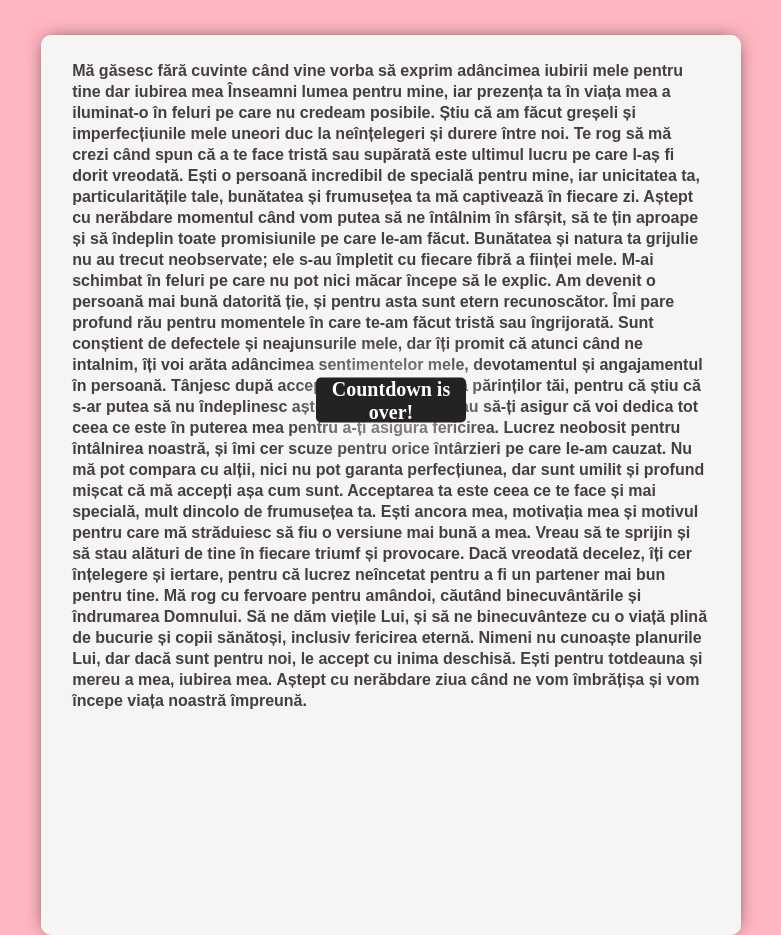
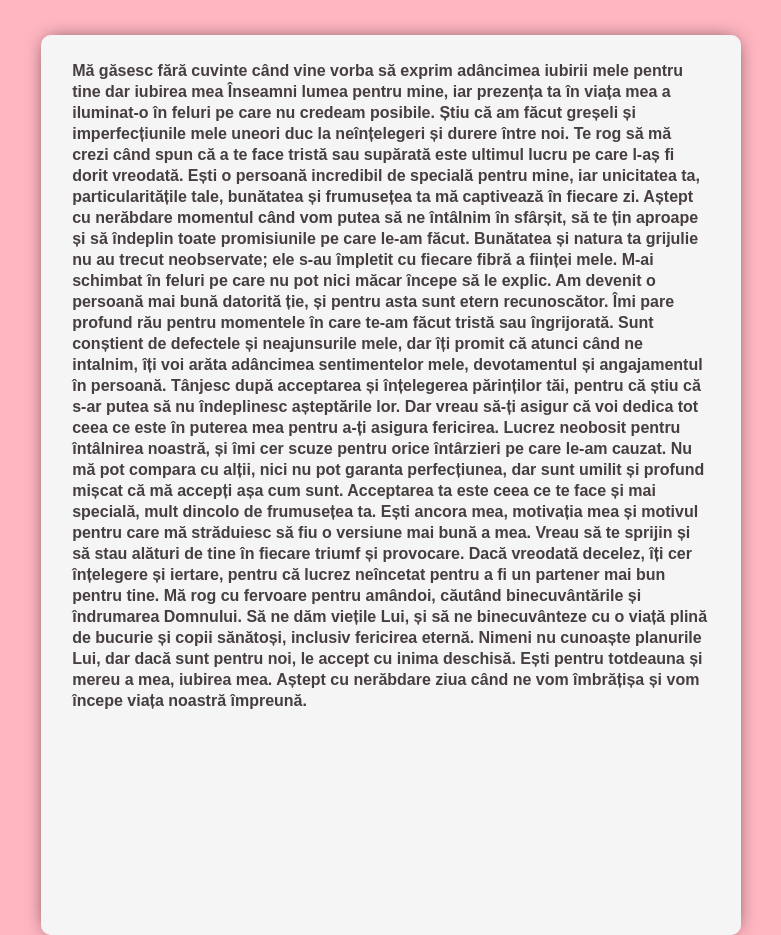
Before and after one commit to Antoniobdc/mylovebday.github.io, a plain HTML site: page index.html in a window 1280 px wide. Shown: the top 935 px of the page, without its empty margins (249-1030 px from the left). Drawn offline with Linux system fonts and the light colour scheme.

Commit message:
Update index.html

```diff
--- a/index.html
+++ b/index.html
@@ -69,7 +69,7 @@
 
         </div>
 
-    <div id="countdown">
+
 
     </div>
 
```
